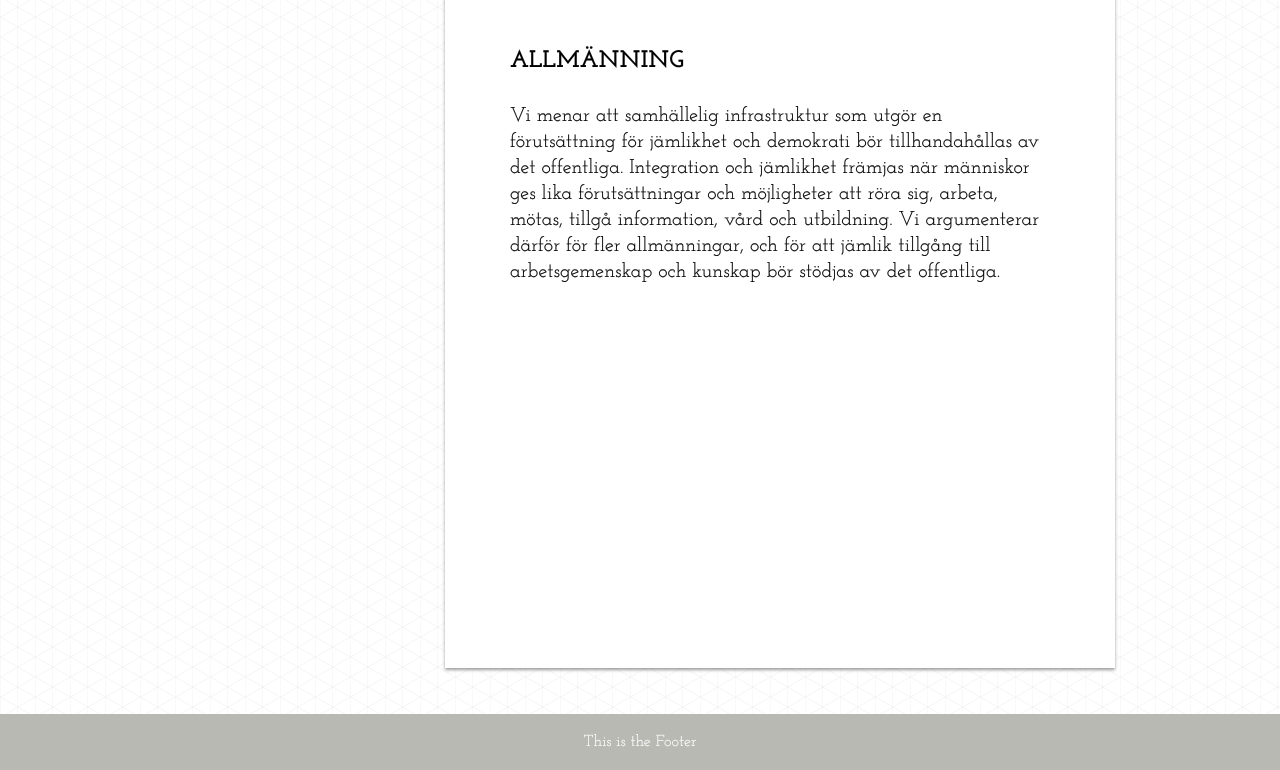
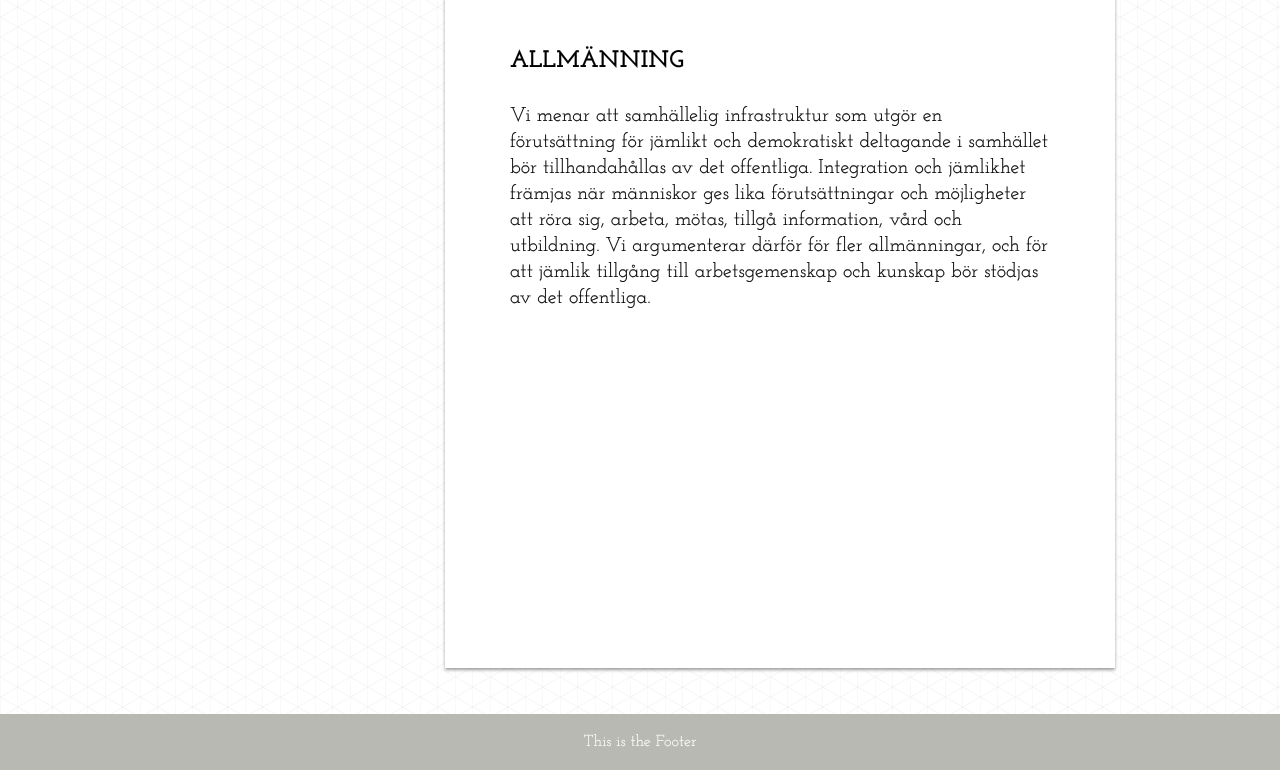
Before and after one commit to dilettant/allmannakontoret, a Jekyll site: the page built from om_projektet/allmanning.md, in a window 1280 px wide, cut to the strip 363-1133 px from the top of the page. Built offline with Jekyll 4.4.1, drawn with Linux system fonts in a browser that asks for light colours.

Commit message:
Updated om_projektet/allmanning.md

```diff
--- a/om_projektet/allmanning.md
+++ b/om_projektet/allmanning.md
@@ -6,4 +6,4 @@ parent: filosofi
 category: om_projektet
 ---
 
-Vi menar att samhällelig infrastruktur som utgör en förutsättning för jämlikhet och demokrati bör tillhandahållas av det offentliga. Integration och jämlikhet främjas när människor ges lika förutsättningar och möjligheter att röra sig, arbeta, mötas, tillgå information, vård och utbildning. Vi argumenterar därför för fler allmänningar, och för att jämlik tillgång till arbetsgemenskap och kunskap bör stödjas av det offentliga.
+Vi menar att samhällelig infrastruktur som utgör en förutsättning för jämlikt och demokratiskt deltagande i samhället bör tillhandahållas av det offentliga. Integration och jämlikhet främjas när människor ges lika förutsättningar och möjligheter att röra sig, arbeta, mötas, tillgå information, vård och utbildning. Vi argumenterar därför för fler allmänningar, och för att jämlik tillgång till arbetsgemenskap och kunskap bör stödjas av det offentliga.
```
